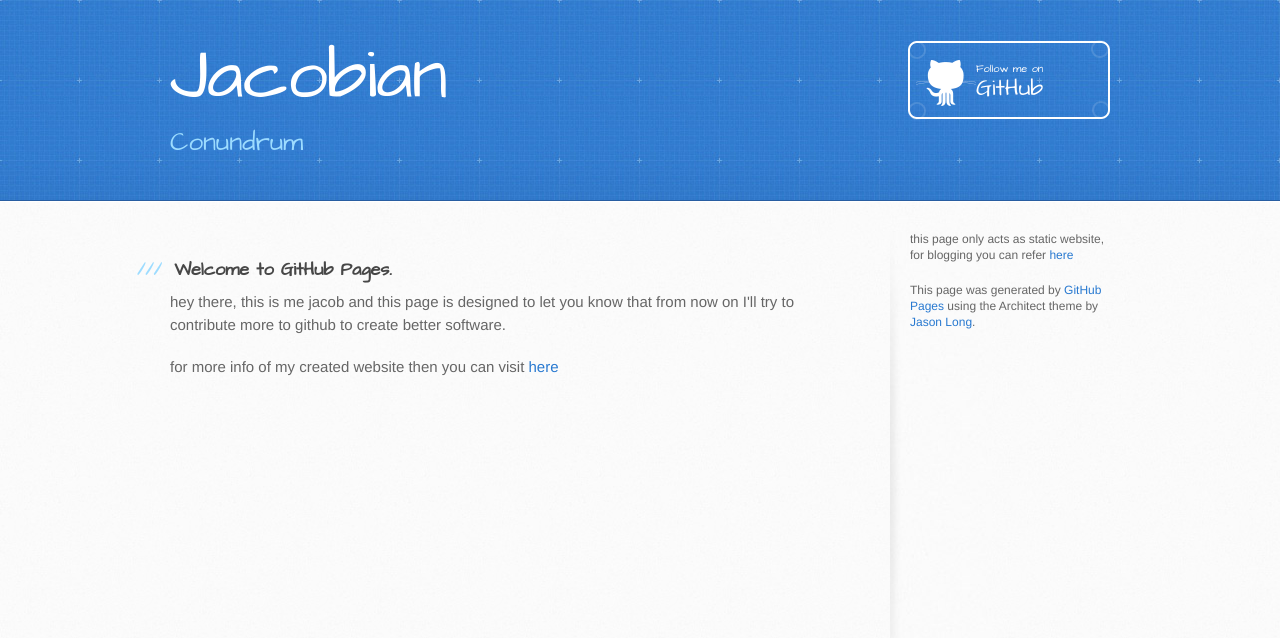
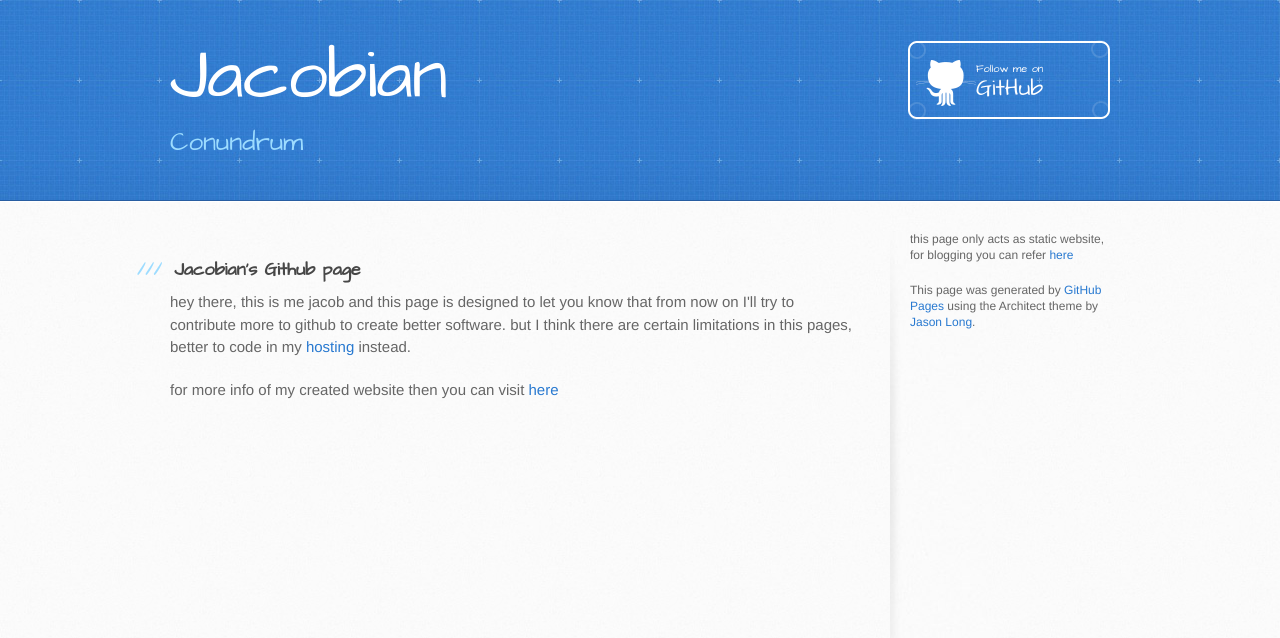
Before and after one commit to jacobian64/jacobian64.github.io, a Jekyll site: the page index.html, which Jekyll copies as it is, in a window 1280 px wide. Shown: the top 638 px of the page. Built offline with Jekyll 4.4.1, drawn with Linux system fonts in a browser that asks for light colours.

Commit message:
Update index.html

```diff
--- a/index.html
+++ b/index.html
@@ -29,9 +29,13 @@
       <div class="inner clearfix">
         <section id="main-content">
           <h3>
-<a id="welcome-to-github-pages" class="anchor" href="#welcome-to-github-pages" aria-hidden="true"><span aria-hidden="true" class="octicon octicon-link"></span></a>Welcome to GitHub Pages.</h3>
+<a id="welcome-to-github-pages" class="anchor" href="#welcome-to-github-pages" aria-hidden="true"><span aria-hidden="true" class="octicon octicon-link"></span></a>Jacobian's Github page</h3>
 
-<p>hey there, this is me jacob and this page is designed to let you know that from now on I'll try to contribute more to github to create better software. </p>
+<p>hey there, this is me jacob and this page is designed to let you know that from now on I'll try to contribute more to github to create better software.
+but I think there are certain limitations in this pages, better to code in my <a href="http://www.namecheap.com/?aff=45936">hosting</a> instead. </p>
+
+
+
 
 <p>for more info of my created website then you can visit <a href="http://jacobian.xyz/mes/">here</a></p>
         </section>
```
